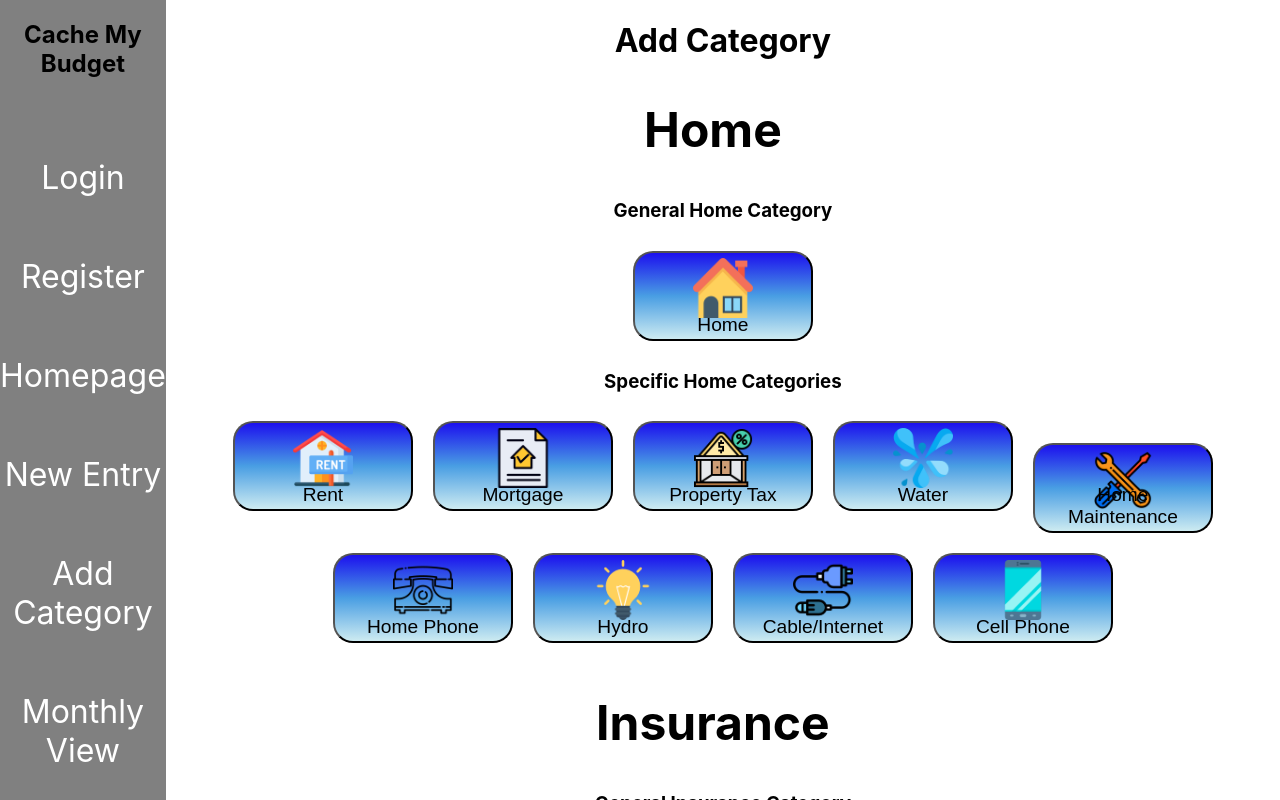
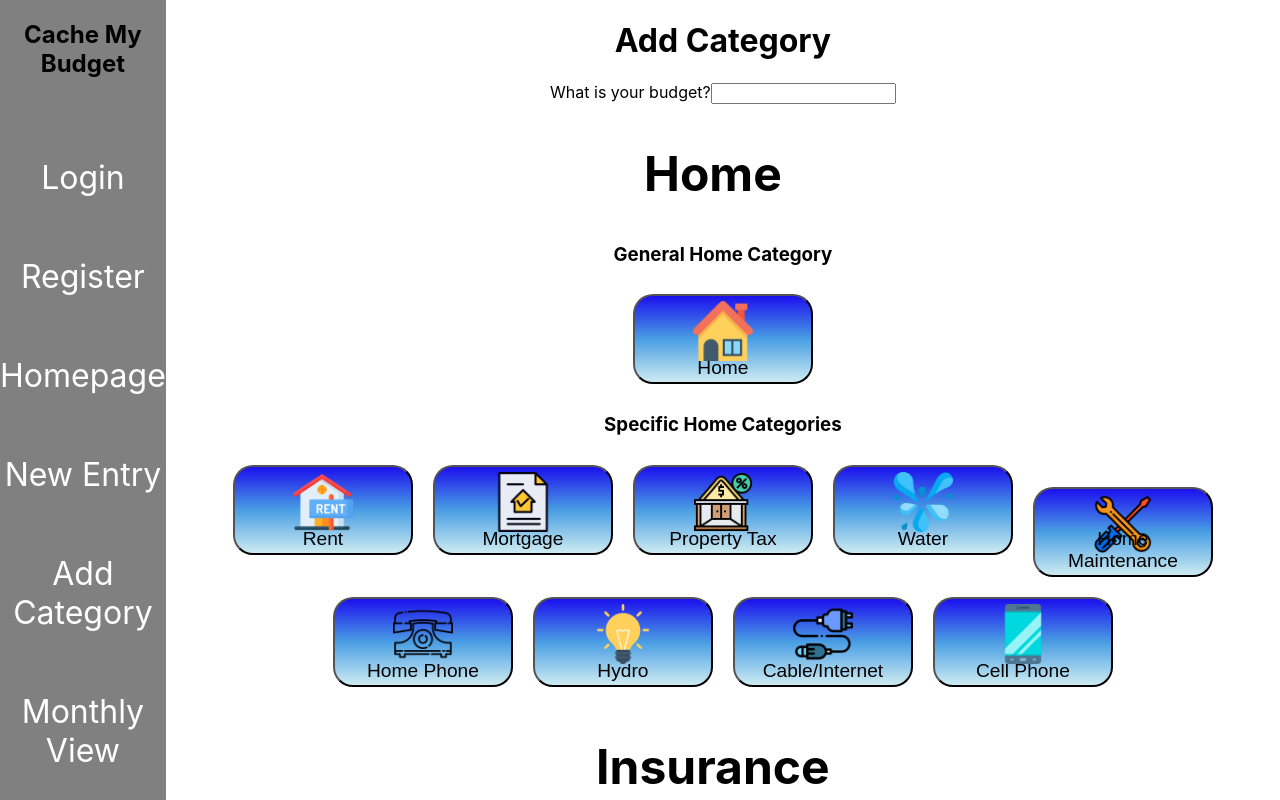
Before and after one commit to carol-woo/LHL-Final-Project, a React (Create React App) app in the folder client/: page /new-category in a window 1280 px wide. Built offline with nearby package versions, Linux system fonts and the light colour scheme.

Commit message:
started the newCategory queries

```diff
--- a/client/src/components/NewCategory.js
+++ b/client/src/components/NewCategory.js
@@ -4,20 +4,18 @@ import "../styles/categorybuttons.css";
 
 //New Category view
 export default function NewCategory(){
-  const [categories, setCategory] = useState();
-  const [userId, setUserId] = useState()
-
-  // useEffect(() => {
-  //   axios.post('http://localhost:3001/new-category', categories)
-  //   .then((res) => {
-  //     console.log(res.data)
-  //     setCategory(res)
-  //   })
-  // }, [])
+  const [budget, setBudget] = useState();
 
   return(
     <div className="category">
       <h1>Add Category</h1>
+
+      What is your budget?
+      <input
+      type="number"
+      onChange={event => setBudget(event.target.value)}/>
+
+
       <h2>Home</h2>
       <h3>General Home Category</h3>
 
@@ -25,6 +23,9 @@ export default function NewCategory(){
       <button type="submit" id="house" className="category_buttons">Home</button>
       </Popover>
       <h3>Specific Home Categories</h3>
+
+      <form>
+
       <button type="submit" id="rent" className="category_buttons">Rent</button>
       <button type="submit" id="mortgage" className="category_buttons">Mortgage</button>
       <button type="submit" id="property" className="category_buttons">Property Tax</button>
@@ -60,6 +61,7 @@ export default function NewCategory(){
       <button type="submit" id="miscellaneous" className="category_buttons">Miscellaneous</button>
       <button type="submit" id="medical" className="category_buttons">Medical/Healtcare</button>
       <button type="submit" id="pets" className="category_buttons">Pets</button>
+      </form>
     </div>
   )
 }
```
Also changed, not shown: 2 other files (tests, documents, lock files or other folders).
